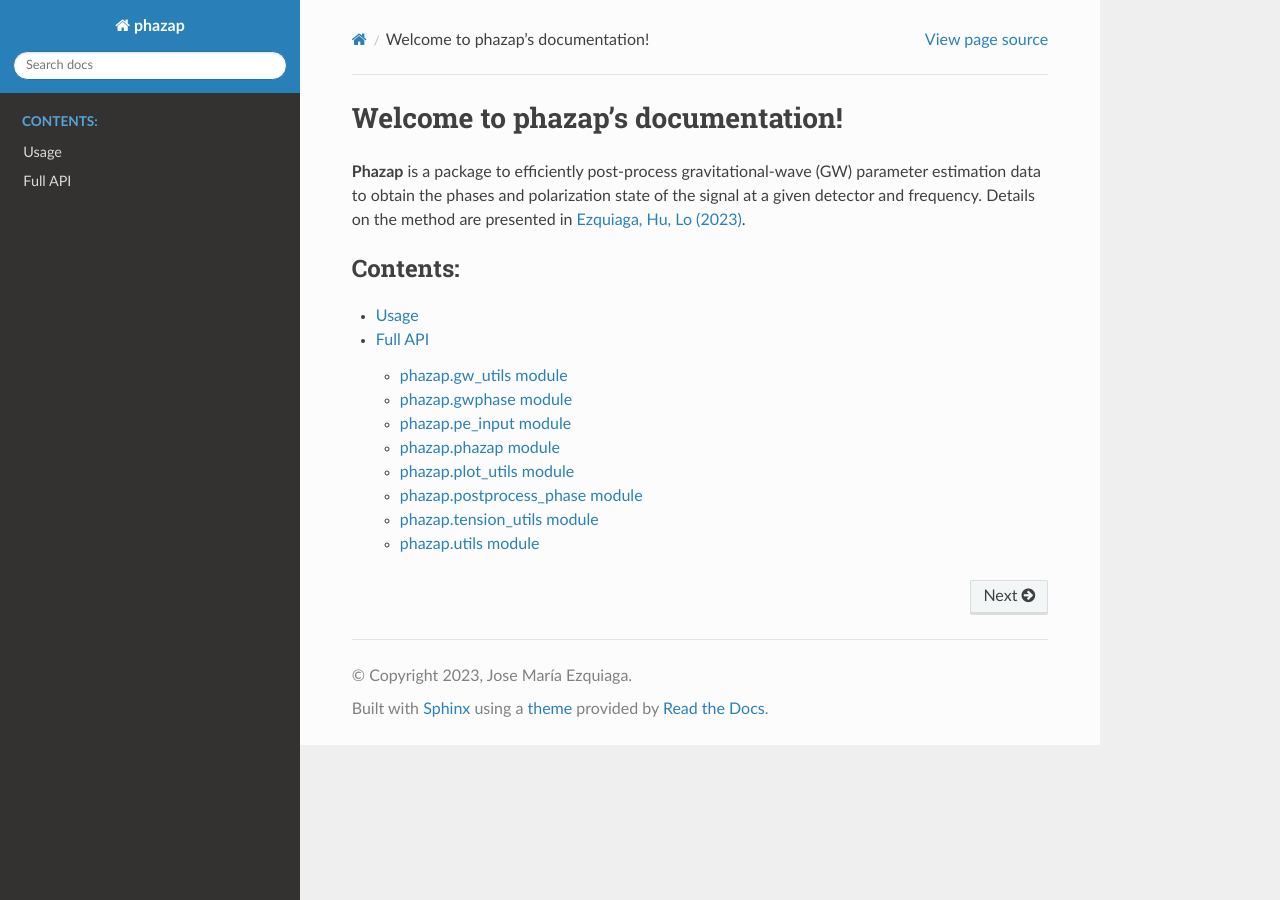
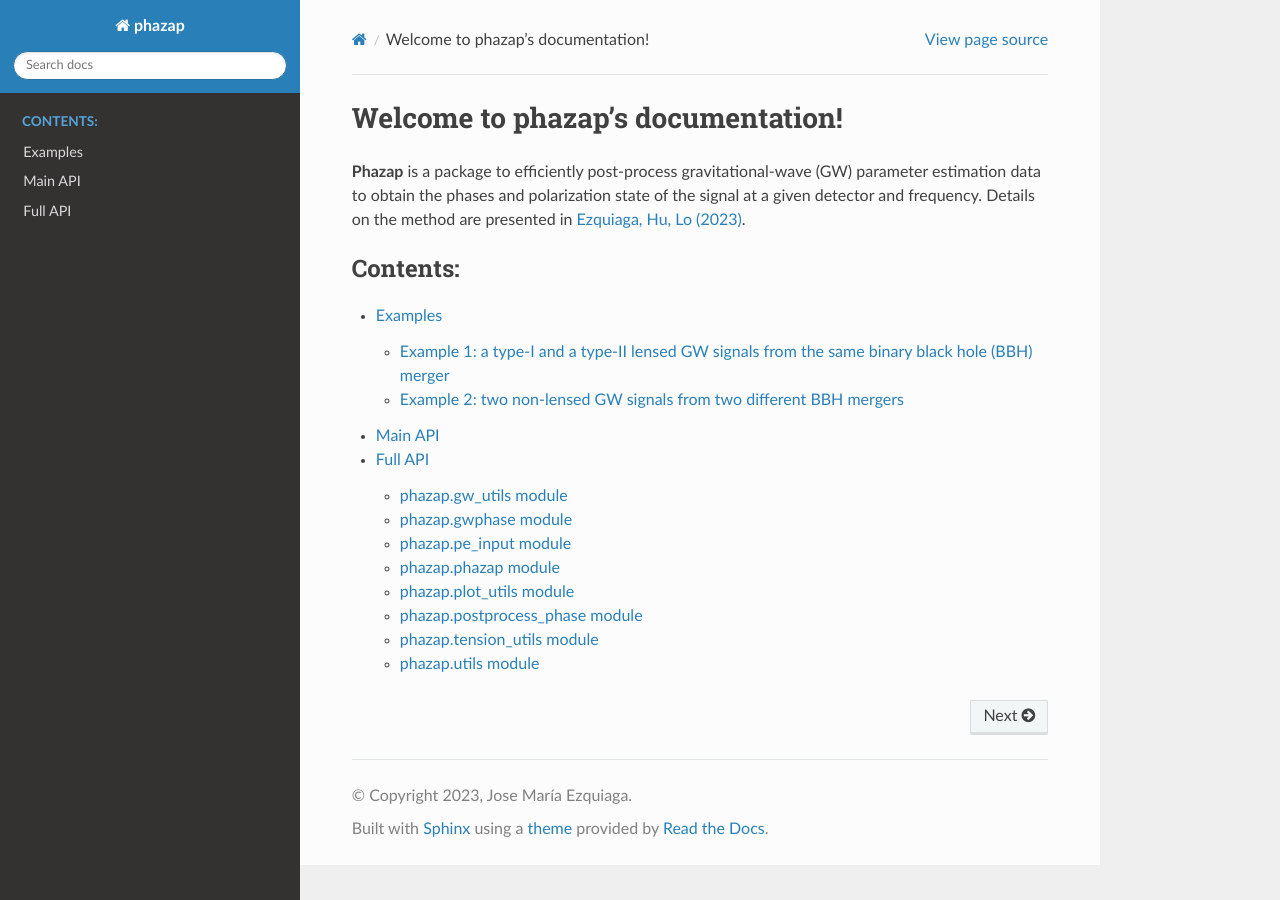
Before and after one commit to ezquiaga/phazap, a Sphinx documentation site: the page built from docs/source/index.rst, in a window 1280 px wide. Built offline with Sphinx 7.4.7 and the Read the Docs theme 2.0.0, drawn with Linux system fonts in a browser that asks for light colours.

Commit message:
Update docs

```diff
--- /dev/null
+++ b/docs/source/examples.rst
@@ -0,0 +1,27 @@
+Examples
+========
+
+*NOTE*: Before running the following examples, please make sure that
+you have pulled the data files
+
+* examples/event_1_PE_samples.json
+* examples/event_2_PE_samples.hdf5
+* examples/event_3_PE_samples.hdf5
+
+from our github repository using ``git lfs``. Once you have ``git-lfs`` installed,
+you can do this by running
+
+.. code-block:: bash
+
+  $ git lfs pull
+
+in the root directory of the repository.
+
+
+Example 1: a type-I and a type-II lensed GW signals from the same binary black hole (BBH) merger
+------------------------------------------------------------------------------------------------
+Stuff
+
+Example 2: two non-lensed GW signals from two different BBH mergers
+-------------------------------------------------------------------
+Some other stuff
--- a/docs/source/index.rst
+++ b/docs/source/index.rst
@@ -15,5 +15,6 @@ are presented in `Ezquiaga, Hu, Lo (2023) <https://arxiv.org/abs/2308.06616>`_.
    :maxdepth: 2
    :caption: Contents:
 
-   usage
-   api
+   examples
+   main_api
+   full_api
--- a/docs/source/usage.rst
+++ b/docs/source/main_api.rst
@@ -1,5 +1,5 @@
-Usage
-=====
+Main API
+========
 
 .. autofunction:: phazap.phazap
 
```
Also changed, not shown: docs/source/full_api.rst (renamed from docs/source/api.rst).
